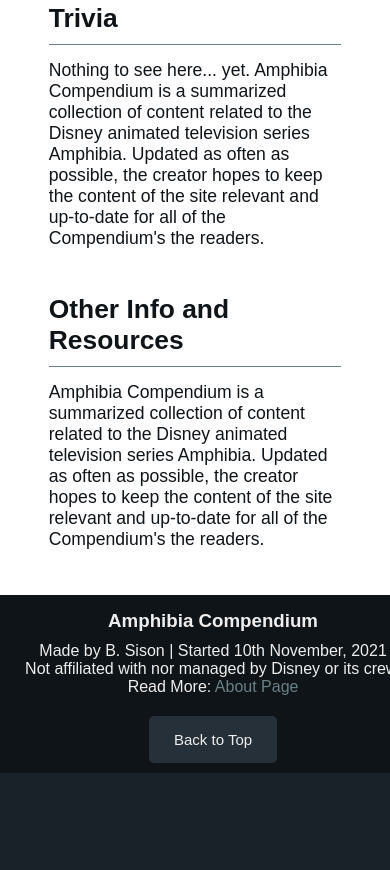
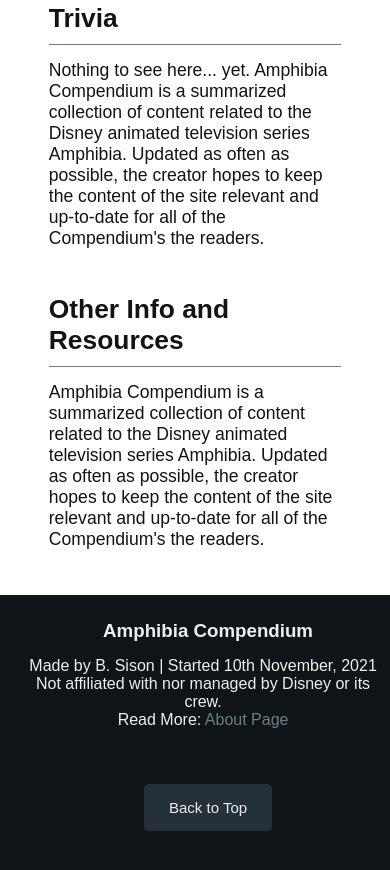
Before and after one commit to BGsison/CompendiumTests, a plain HTML site: page htdocs/lists_test.html in a window 390 px wide. Shown: the part 3450-4320 px from the top of the page. Before the commit the page ends 4223 px from the top, so only its background shows below. Drawn offline with Linux system fonts and the light colour scheme; a script that the page names is missing.

Commit message:
Update lists_test.html

```diff
--- a/htdocs/lists_test.html
+++ b/htdocs/lists_test.html
@@ -37,6 +37,7 @@
     }
     footer div{
         text-align: center !important;
+	margin: 15px 10px 35px 0px !important;
     }
 }
 
```
